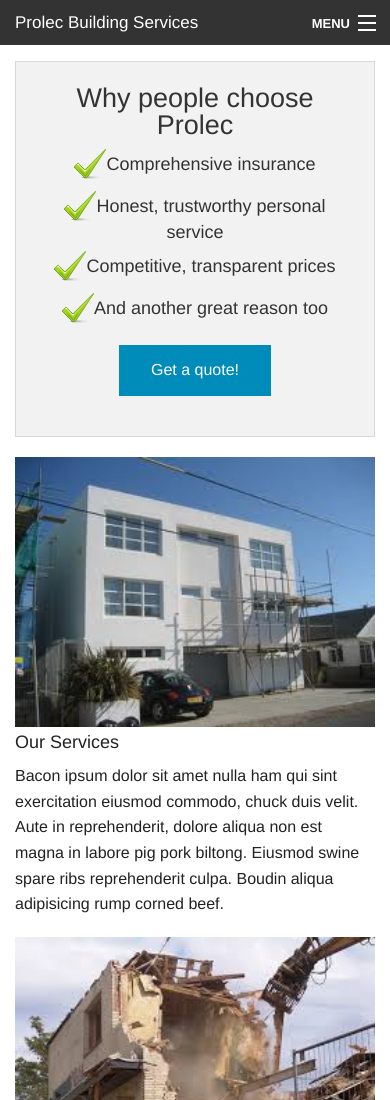
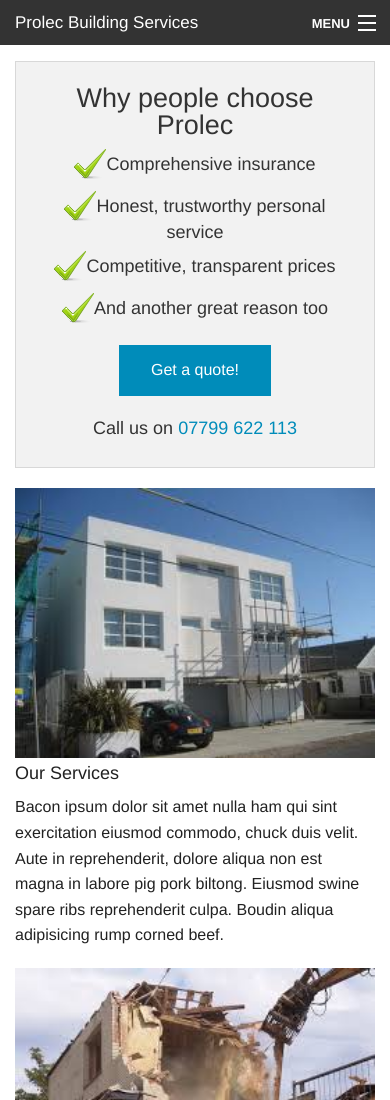
Before and after one commit to prolecbuildingservices/pbss, a plain HTML site: page index.html in a window 390 px wide. Shown: the top 1100 px of the page. Drawn offline with Linux system fonts and the light colour scheme.

Commit message:
added phone number to usp

```diff
--- a/index.html
+++ b/index.html
@@ -43,6 +43,9 @@
                 <li><h4><img src="img/tick_32.png"/>And another great reason too</h4></li>
                 <li>
                     <a class="button" href="contact.html">Get a quote!</a>
+                </li>
+                <li>
+                    <h5>Call us on <a href="tel:07799622113">07799 622 113</a></h5>
                 </li>
             </ul>
         </div>
```
